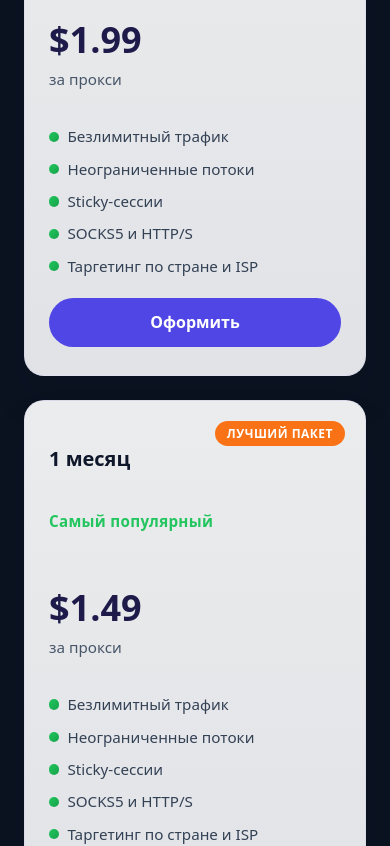
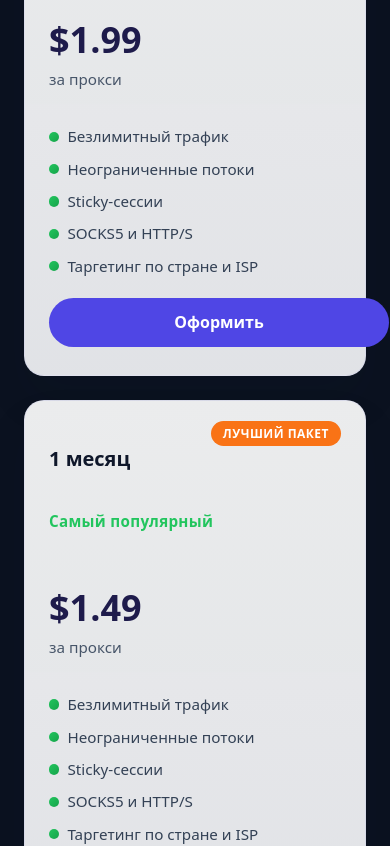
Before and after one commit to VektorSm/soksline-proxy-store, a Next.js app: page /pricing/static-residential in a window 390 px wide. Shown: the part 990-1836 px from the top of the page. Built offline with nearby package versions, Linux system fonts and the light colour scheme.

Commit message:
Add ribbon placement options for pricing tiers

```diff
--- a/app/order/OrderPageContent.tsx
+++ b/app/order/OrderPageContent.tsx
@@ -188,7 +188,6 @@ export default function OrderPageContent() {
                       onClick={() => setTierId(tier.id)}
                       aria-pressed={isActive}
                     >
-                      {tier.ribbon && <span className={styles.tierRibbon}>{tier.ribbon}</span>}
                       <header className={styles.tierHeader}>
                         <div>
                           <h3 className={styles.tierName}>{tier.name}</h3>
@@ -206,6 +205,11 @@ export default function OrderPageContent() {
                           <li key={feature}>{feature}</li>
                         ))}
                       </ul>
+                      {tier.ribbon && (
+                        <div className={styles.tierFooter}>
+                          <span className={styles.tierRibbon}>{tier.ribbon}</span>
+                        </div>
+                      )}
                     </button>
                   );
                 })}
--- a/components/PricingTemplate.module.css
+++ b/components/PricingTemplate.module.css
@@ -88,7 +88,6 @@
 }
 
 .planCard {
-  position: relative;
   background: linear-gradient(180deg, rgba(255, 255, 255, 0.92), rgba(248, 250, 252, 0.9));
   border-radius: 1.5rem;
   padding: 2rem 1.75rem;
@@ -97,6 +96,7 @@
   flex-direction: column;
   gap: 1.25rem;
   border: 1px solid rgba(99, 102, 241, 0.08);
+  position: relative;
 }
 
 .planHeader {
@@ -108,9 +108,8 @@
 }
 
 .planRibbon {
-  position: absolute;
-  top: 1.25rem;
-  right: 1.25rem;
+  display: inline-flex;
+  align-items: center;
   background: #f97316;
   color: #fff;
   font-size: 0.75rem;
@@ -119,6 +118,16 @@
   padding: 0.25rem 0.75rem;
   border-radius: 9999px;
   text-transform: uppercase;
+}
+
+.planRibbonTop {
+  position: absolute;
+  top: 1.5rem;
+  right: 1.75rem;
+}
+
+.planRibbonBottom {
+  align-self: flex-end;
 }
 
 .planName {
@@ -187,7 +196,6 @@
 }
 
 .planCta {
-  margin-top: auto;
   display: inline-flex;
   justify-content: center;
   align-items: center;
@@ -198,6 +206,14 @@
   padding: 0.85rem 1.5rem;
   text-decoration: none;
   transition: transform 0.2s ease, box-shadow 0.2s ease;
+  width: 100%;
+}
+
+.planFooter {
+  margin-top: auto;
+  display: flex;
+  flex-direction: column;
+  gap: 0.75rem;
 }
 
 .planCta:hover {
@@ -250,4 +266,9 @@
     border-radius: 1.25rem;
     padding: 1.75rem 1.5rem;
   }
+
+  .planRibbonTop {
+    top: 1.25rem;
+    right: 1.5rem;
+  }
 }
--- a/components/PricingTemplate.tsx
+++ b/components/PricingTemplate.tsx
@@ -81,9 +81,22 @@ export default function PricingTemplate({ data }: PricingTemplateProps) {
       <section className={styles.plans}>
         <div className={styles.plansInner}>
           <div className={styles.cardsGrid}>
-            {activeCategory?.tiers.map(tier => (
+            {activeCategory?.tiers.map(tier => {
+              const ribbonPlacement = tier.ribbonPlacement ?? "bottom";
+              const renderRibbon = (placement: "top" | "bottom") =>
+                tier.ribbon ? (
+                  <span
+                    className={`${styles.planRibbon} ${
+                      placement === "top" ? styles.planRibbonTop : styles.planRibbonBottom
+                    }`}
+                  >
+                    {tier.ribbon}
+                  </span>
+                ) : null;
+
+              return (
                 <article key={tier.id} className={styles.planCard}>
-                {tier.ribbon && <span className={styles.planRibbon}>{tier.ribbon}</span>}
+                  {ribbonPlacement === "top" && renderRibbon("top")}
                   <div className={styles.planHeader}>
                     <h2 className={styles.planName}>{tier.name}</h2>
                     {tier.subLabel && <p className={styles.planSubLabel}>{tier.subLabel}</p>}
@@ -98,11 +111,19 @@ export default function PricingTemplate({ data }: PricingTemplateProps) {
                       <li key={feature}>{feature}</li>
                     ))}
                   </ul>
-                <Link href={tier.ctaHref} className={styles.planCta} {...getLinkProps(tier.ctaHref)}>
+                  <div className={styles.planFooter}>
+                    <Link
+                      href={tier.ctaHref}
+                      className={styles.planCta}
+                      {...getLinkProps(tier.ctaHref)}
+                    >
                       {tier.ctaLabel ?? CTA_FALLBACK[locale]}
                     </Link>
+                    {ribbonPlacement === "bottom" && renderRibbon("bottom")}
+                  </div>
                 </article>
-            ))}
+              );
+            })}
           </div>
 
           <footer className={styles.footer}>
--- a/lib/pricing.ts
+++ b/lib/pricing.ts
@@ -12,6 +12,7 @@ export type PricingTier = {
   ctaLabel?: string;
   ctaHref: string;
   ribbon?: string;
+  ribbonPlacement?: "top" | "bottom";
 };
 
 export type PricingCategory = {
@@ -70,6 +71,7 @@ export const STATIC_RESIDENTIAL_PRICING: LocalizedPricingPage = {
             price: "$1.49",
             period: "за прокси",
             ribbon: "ЛУЧШИЙ ПАКЕТ",
+            ribbonPlacement: "top",
             features: [
               "Безлимитный трафик",
               "Неограниченные потоки",
@@ -186,6 +188,7 @@ export const STATIC_RESIDENTIAL_PRICING: LocalizedPricingPage = {
             price: "$1.49",
             period: "per proxy",
             ribbon: "BEST FORMULA",
+            ribbonPlacement: "top",
             features: [
               "Unlimited Bandwidth",
               "Unlimited Threads",
```
Also changed, not shown: app/order/page.module.css (+10 -3 lines). Lines whose indentation alone changed are shown as unchanged.
